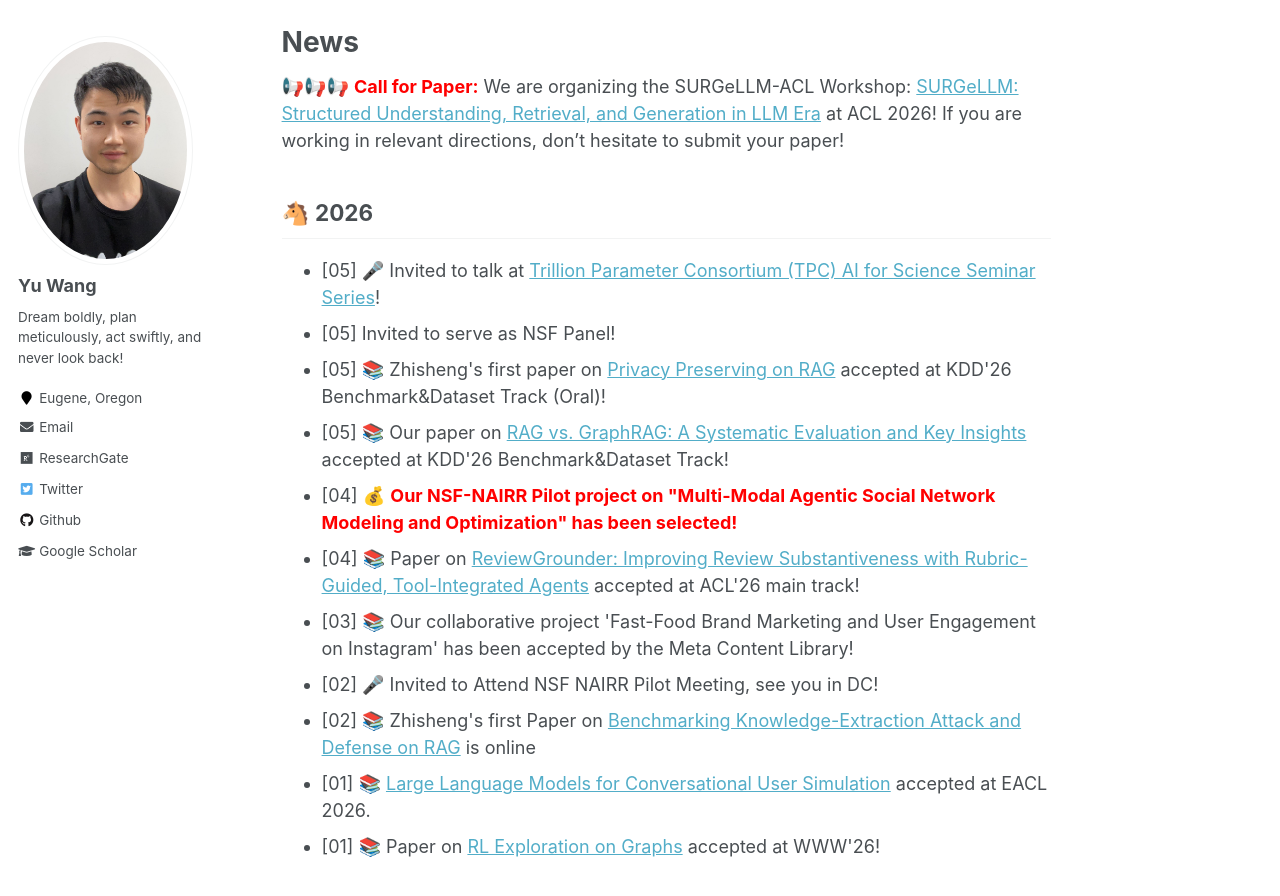
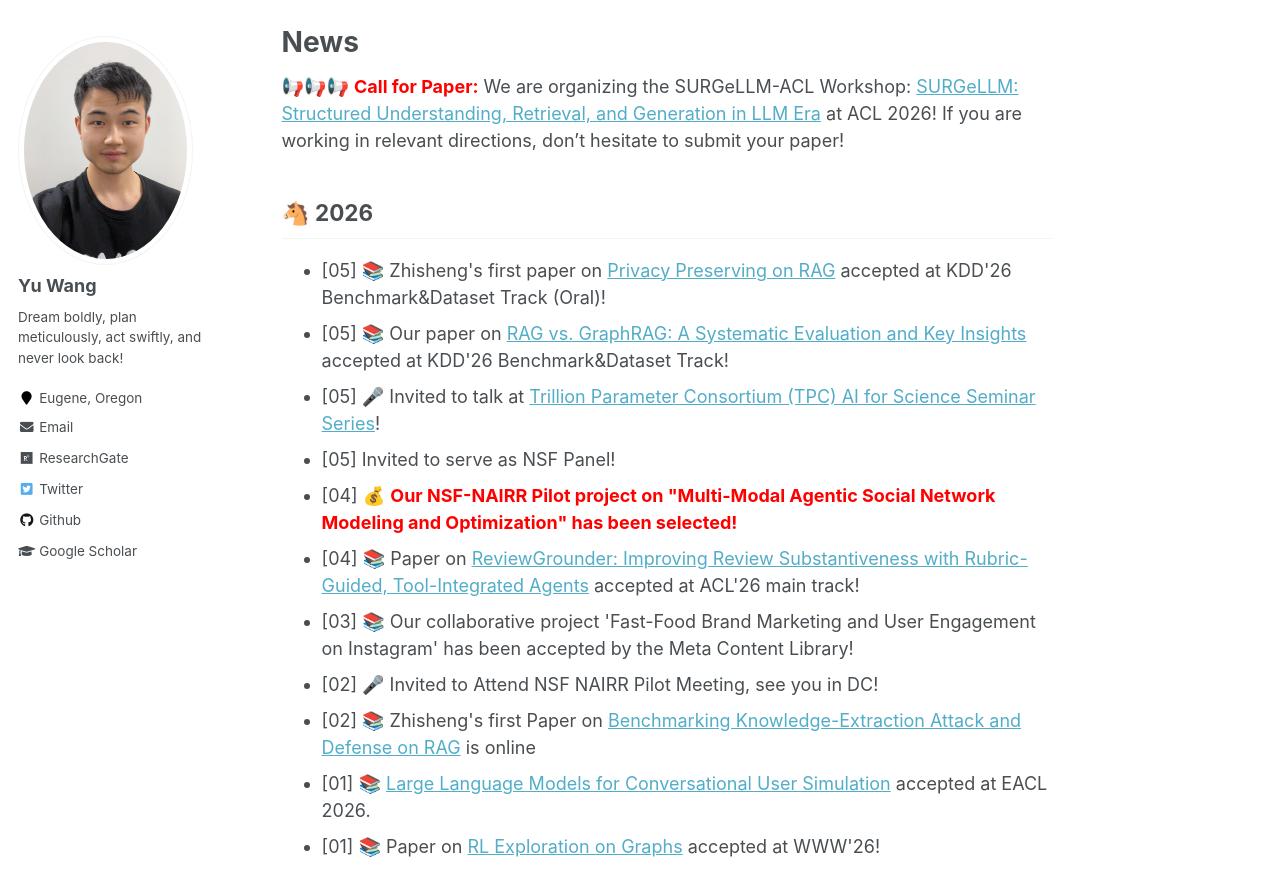
Before and after one commit to yuwang0103/yuwang0103.github.io, a Jekyll site: the page built from _pages/about.md, in a window 1280 px wide and 900 px high, scrolled down 1009 px. Shown: the top 896 px of the window. Built offline with Jekyll 4.4.1, drawn with Linux system fonts in a browser that asks for light colours.

```diff
--- a/_pages/about.md
+++ b/_pages/about.md
@@ -36,10 +36,10 @@ News
 🐴 2026
 -----
 <ul>
+<li>[05] 📚 Zhisheng's first paper on <a href=''>Privacy Preserving on RAG</a> accepted at KDD'26 Benchmark&Dataset Track (Oral)!</li>
+<li>[05] 📚 Our paper on <a href=''>RAG vs. GraphRAG: A Systematic Evaluation and Key Insights</a> accepted at KDD'26 Benchmark&Dataset Track!</li>
 <li>[05] 🎤 Invited to talk at <a href="https://tpc.dev/tpc-seminar-series/">Trillion Parameter Consortium (TPC) AI for Science Seminar Series</a>!</li>
 <li>[05] Invited to serve as NSF Panel!</li>
-<li>[05] 📚 Zhisheng's first paper on <a href=''>Privacy Preserving on RAG</a> accepted at KDD'26 Benchmark&Dataset Track (Oral)!</li>
-<li>[05] 📚 Our paper on <a href=''>RAG vs. GraphRAG: A Systematic Evaluation and Key Insights</a> accepted at KDD'26 Benchmark&Dataset Track!</li>
 <li>[04] 💰 <span style="color:red"><b>Our NSF-NAIRR Pilot project on "Multi-Modal Agentic Social Network Modeling and Optimization" has been selected!</b></span></li>
 <li>[04] 📚 Paper on <a href=''>ReviewGrounder: Improving Review Substantiveness with Rubric-Guided, Tool-Integrated Agents</a> accepted at ACL'26 main track!</li>
 <li>[03] 📚 Our collaborative project 'Fast-Food Brand Marketing and User Engagement on Instagram' has been accepted by the Meta Content Library!</li>
```
